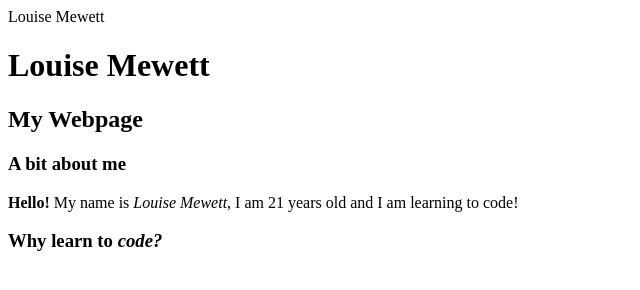
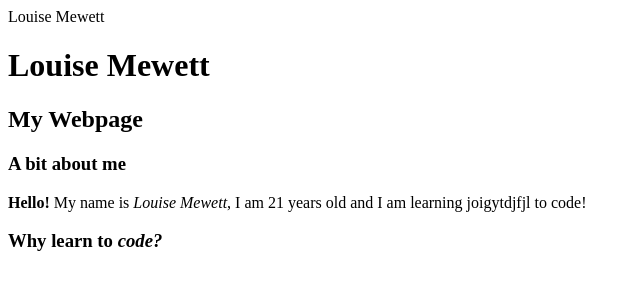
Before and after one commit to lmewett91664/cfg_first_site, a plain HTML site: page index.html in a window 1280 px wide. Shown: the full height of the page, 0-640 px from the left. Drawn offline with Linux system fonts and the light colour scheme.

Commit message:
Small change

```diff
--- a/index.html
+++ b/index.html
@@ -7,7 +7,7 @@
 				<h2>My Webpage</h2>
 
 					<h3>A bit about me</h3>
-						<body><strong>Hello!</strong> My name is <i>Louise Mewett</i>, I am 21 years old and I am learning to code!</body>
+						<body><strong>Hello!</strong> My name is <i>Louise Mewett</i>, I am 21 years old and I am learning joigytdjfjl to code!</body>
 
 
 
```
